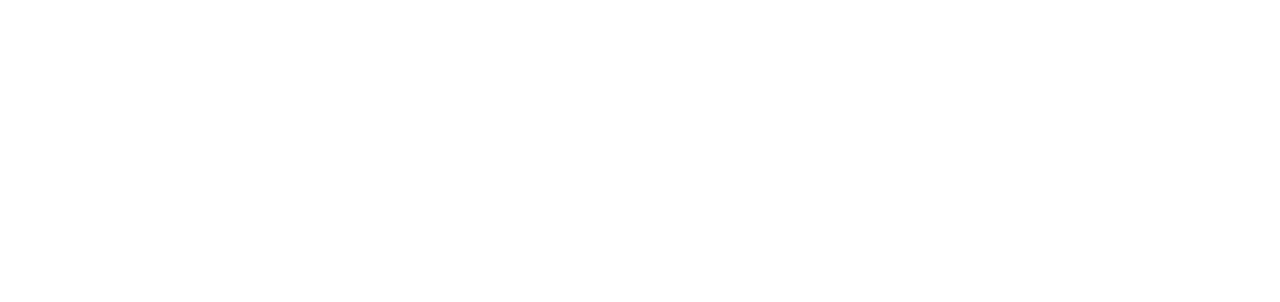
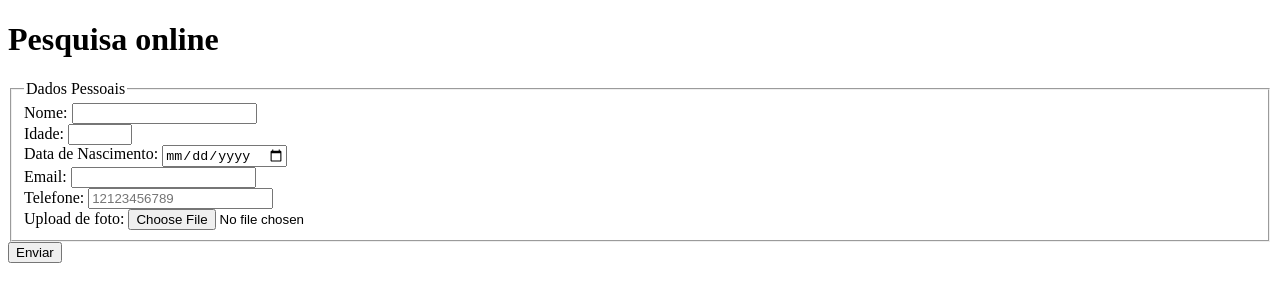
Before and after one commit to Iago-Lourenco-Pereira/culturama, a plain HTML site: page dia17_09/culturama/index.html in a window 1280 px wide. Drawn offline with Linux system fonts and the light colour scheme.

Commit message:
Criia seção de dados pessoais

```diff
--- a/dia17_09/culturama/index.html
+++ b/dia17_09/culturama/index.html
@@ -6,6 +6,46 @@
     <title>Pesquisa Culturama</title>
 </head>
 <body>
+    <header>
+        <h1>Pesquisa online</h1>
+    </header>
+    <section>
+        <form action="" method="get">
+            <fieldset>
+                <legend>Dados Pessoais</legend>
+
+                <label for="userName">Nome:</label>
+                <input type= "text" name= "userName" required >
+                <br>
+
+                <label for="userAge">Idade:</label>
+                <input type= "number" name= "userAge" required min="12" max="100">
+                <br>
+
+                <label for="userBirthDate">Data de Nascimento:</label>
+                <input type= "date" name= "userBirthDate">
+                <br>
+
+                <label for="userEmail">Email:</label>
+                <input type= "email" name= "userEmail" required>
+                <br>
+
+                <label for="userPhoneNumber">Telefone:</label>
+                <input type= "number" name= "userPhoneNumber" pattern="[0-9]{11}" placeholder="12123456789">
+                <br>
+
+                <label for="userImage">Upload de foto:</label>
+                <input type= "file" accept="image/*" name= "userImage" >
+                <br>
+
+
+
+
+            </fieldset>
+            <button type="submit">Enviar</button>
+
+        </form>
+    </section>
 
 </body>
 </html>
```
